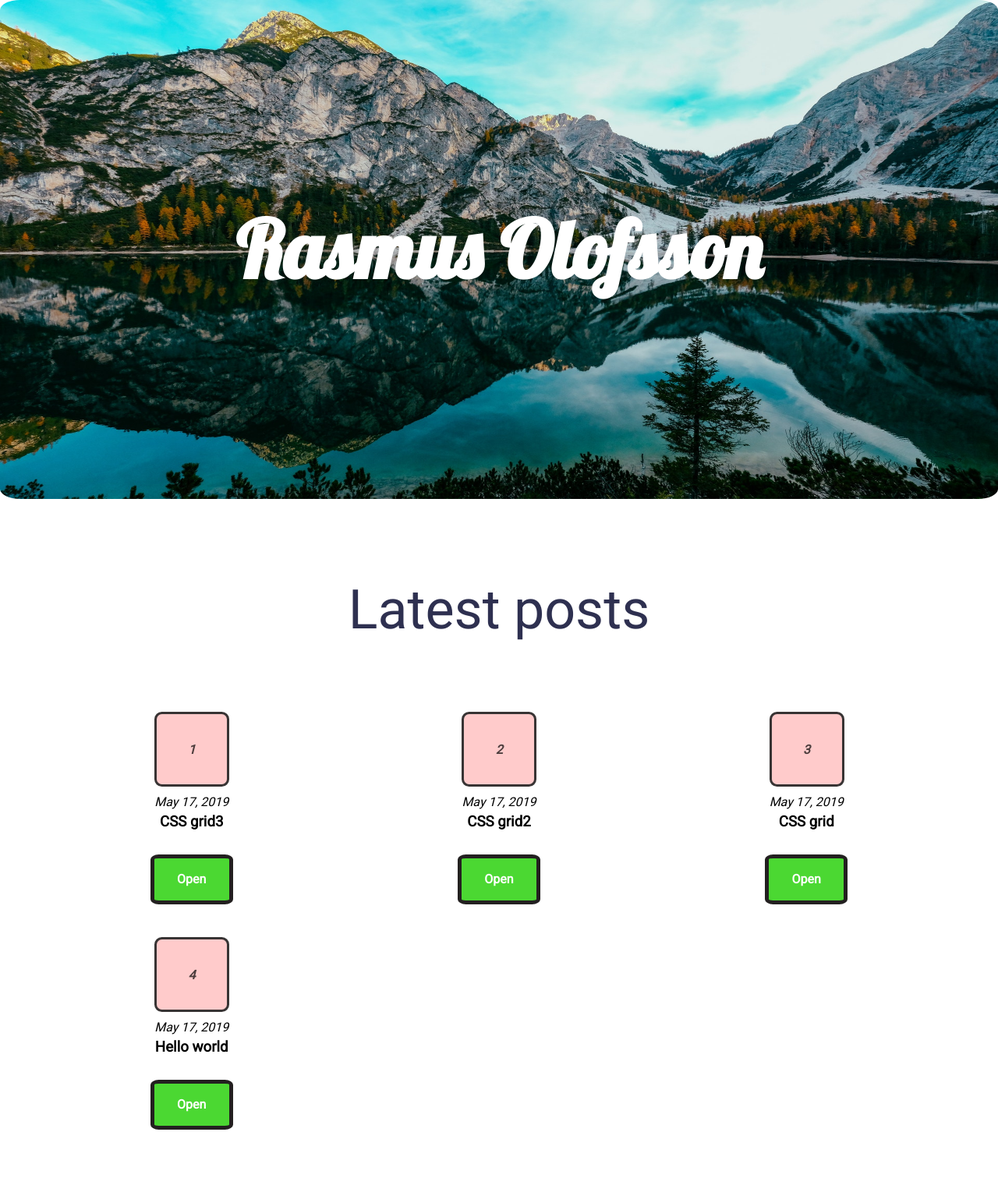
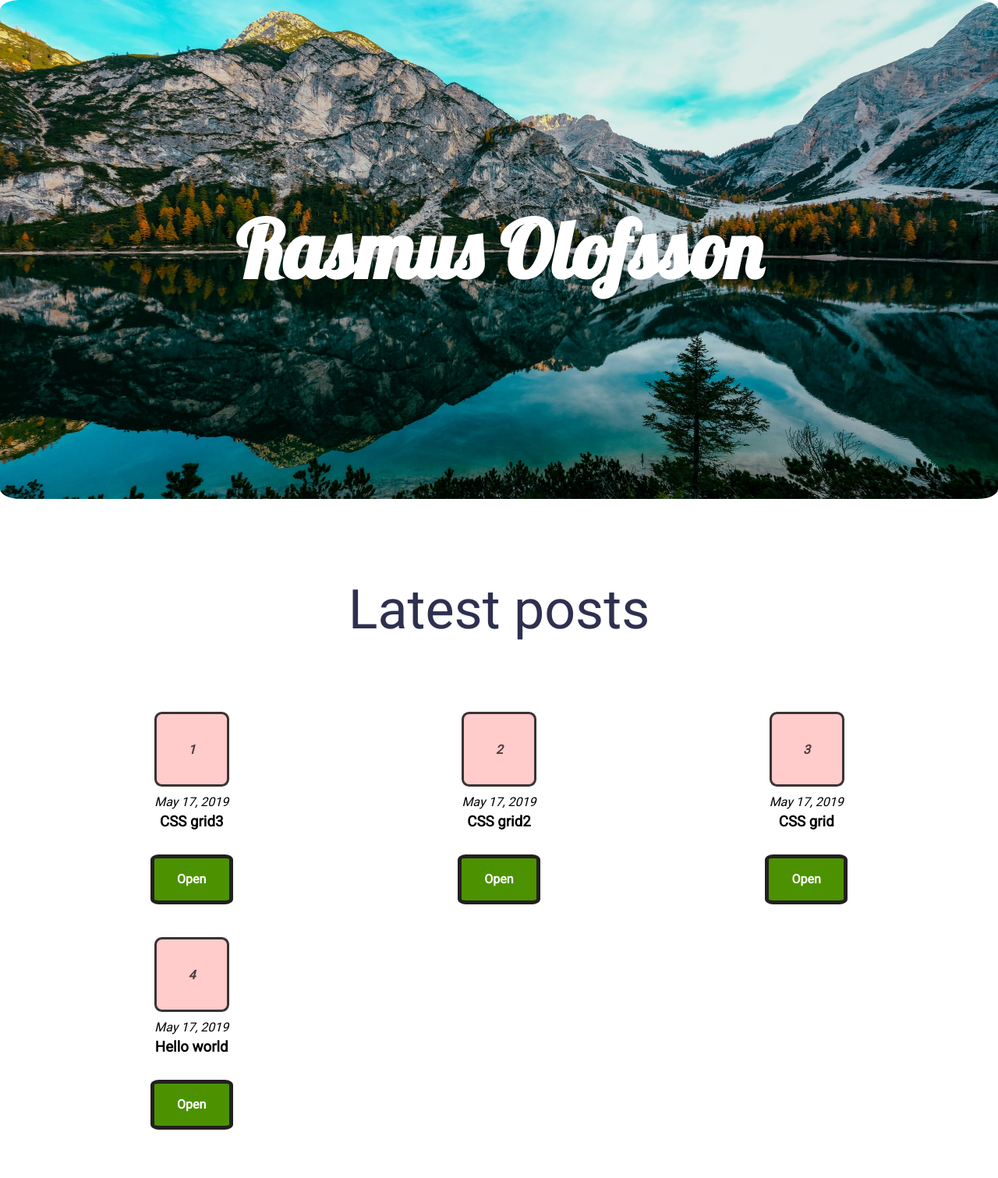
Before and after one commit to rasolo/rasolo.github.io, a Jekyll site: the page built from index.html, in a window 1280 px wide. Shown: the whole page at 78% size. Built offline with Jekyll 4.4.1, drawn with Linux system fonts in a browser that asks for light colours.

Commit message:
Change button color to darker green

```diff
--- a/assets/css/main.scss
+++ b/assets/css/main.scss
@@ -95,7 +95,7 @@ body {
         content: "";
 
         border: 5px solid #232020;
-        background-color: #4bd832;
+        background-color: #4c9200;
         color: #ffffff;
         text-decoration: none;
         font-size: 30px;
```
